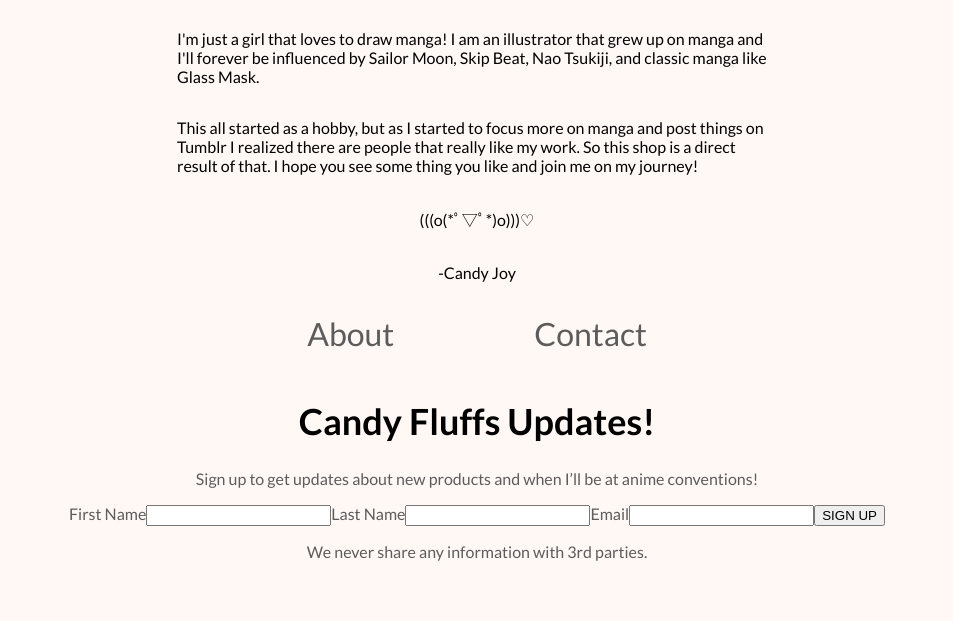
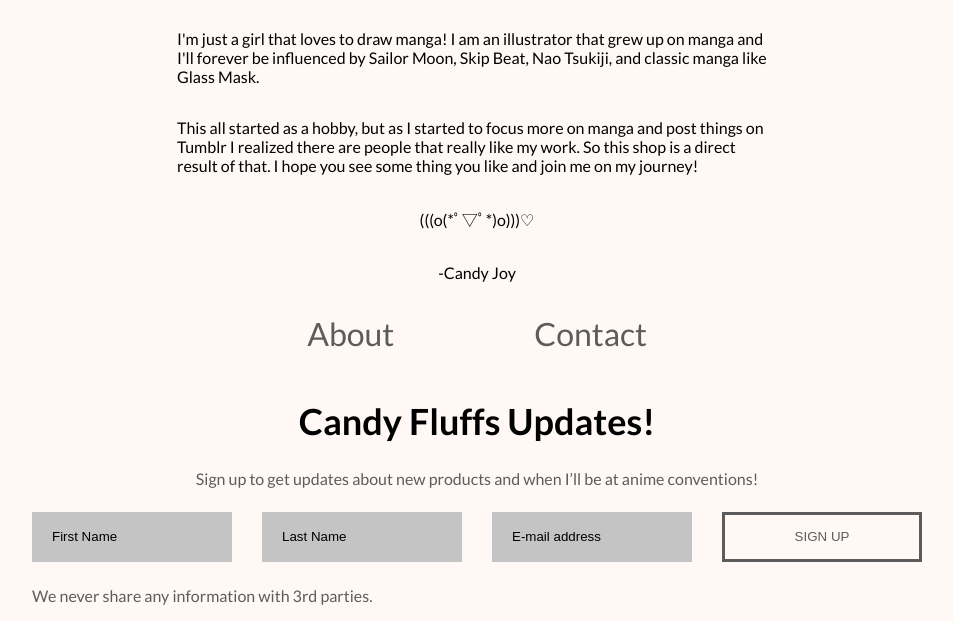
Before and after one commit to daleinen7/candyfluffs, a Gatsby site: page /about in a window 1280 px wide. Shown: the part 670-1291 px from the top of the page, without its empty margins (163-1116 px from the left). Before the commit the page ends 1247 px from the top, so only its background shows below. Built offline with nearby package versions, Linux system fonts and the light colour scheme; Gatsby itself is replaced by a stand-in of ours.

Commit message:
add contact form and button styling

```diff
--- a/src/components/ContactForm/index.jsx
+++ b/src/components/ContactForm/index.jsx
@@ -11,6 +11,39 @@ const StyledDiv = styled.div`
     font-size: 2rem;
     margin-bottom: 10px;
   }
+
+  .form {
+    width: 100%;
+    display: flex;
+    flex-direction: column;
+    align-items: space-between;
+    justify-content: space-around;
+  }
+
+  input[type=text] {
+    padding: 12px 20px;
+    margin: 8px 0;
+    height: 50px;
+    width: 200px;
+    box-sizing: border-box;
+    margin-right: 30px;
+    background-color: #C4C4C4;
+    color: #000;
+    border: 0px;
+}
+
+  input[type=text]:focus {
+   border: 3px solid #555;
+  }
+
+  .submitButton {
+    background-color: #FFF8F5;
+    border: 3px solid #5C5C5C;
+    color: #5C5C5C;
+    width: 200px;
+    height: 50px;
+
+  }
 `;
 
 export default function ContactForm() {
@@ -19,18 +52,20 @@ export default function ContactForm() {
     <StyledDiv>
       <h2>Candy Fluffs Updates!</h2>
       <p>Sign up to get updates about new products and when I’ll be at anime conventions!</p>
+      <div className="form">
       <form method="post" netlify-honeypot="bot-field" data-netlify="true" name="contact" >
-        <label htmlFor="firstName">First Name</label>
-        <input type="text" name="firstName"/>
-        <label htmlFor="lastName">Last Name</label>
-        <input type="text" name="lastName"/>
-        <label htmlFor="email">Email</label>
-        <input type="text" name="email"/>
+        {/* <label htmlFor="firstName">First Name</label> */}
+        <input type="text" name="firstName" value="First Name"/>
+        {/* <label htmlFor="lastName">Last Name</label> */}
+        <input type="text" name="lastName" value="Last Name"/>
+        {/* <label htmlFor="email">Email</label> */}
+        <input type="text" name="email" value="E-mail address"/>
         <input type="hidden" name="bot-field" />
         <input type="hidden" name="form-name" value="contact" />
         <input className="submitButton" type="submit" value="SIGN UP"/>
       </form>
-      <p>We never share any information with 3rd parties.</p>
+        <p>We never share any information with 3rd parties.</p>
+      </div>
     </StyledDiv>
   )
 }
--- a/src/components/Footer/index.jsx
+++ b/src/components/Footer/index.jsx
@@ -4,6 +4,7 @@ import ContactForm from '../ContactForm';
 import styled from 'styled-components';
 
 const StyledDiv = styled.div`
+  margin: 0;
   display: flex;
   flex-direction: column;
   align-items: center;
--- a/src/styles/global.css
+++ b/src/styles/global.css
@@ -197,6 +197,8 @@ hr {
 
 .footer {
     grid-area: footer;
+    width: 100%;
+    margin: 0;
 }
 
 
```
